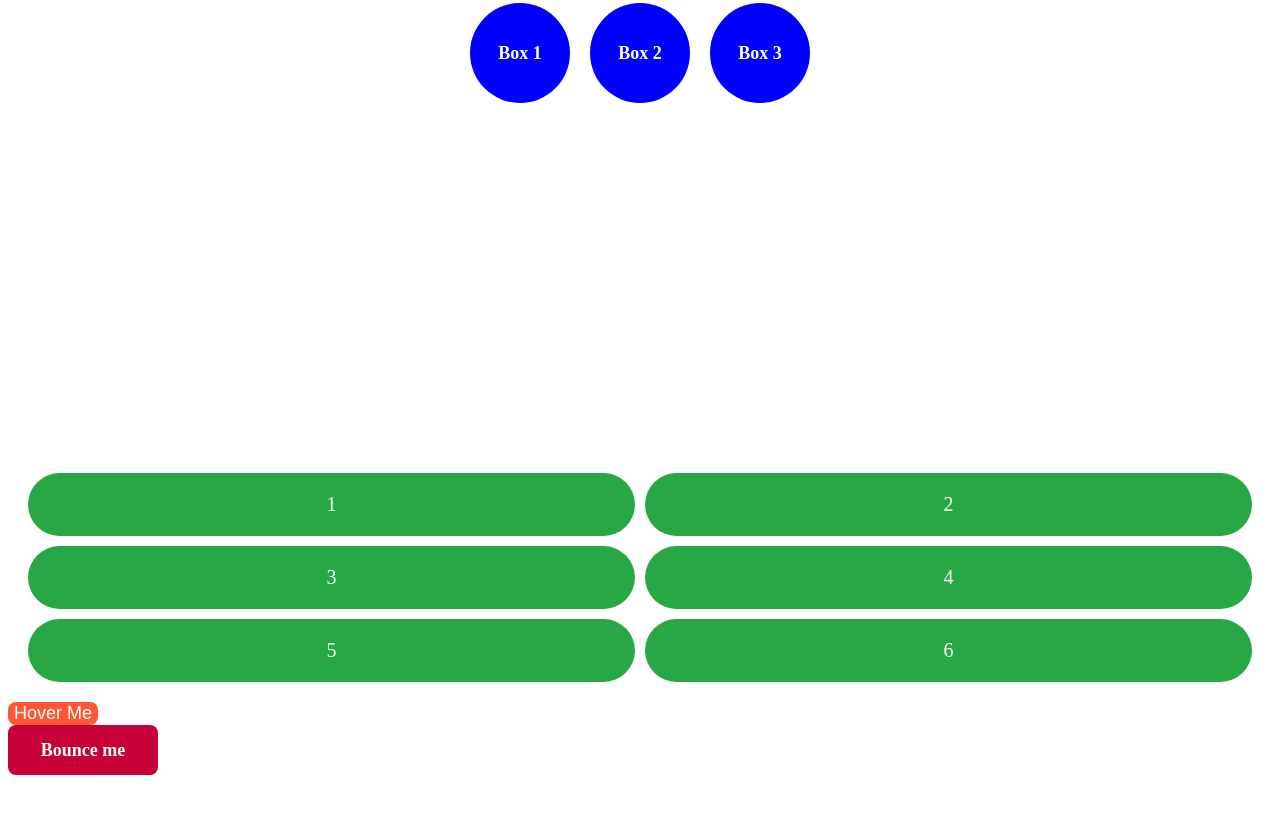
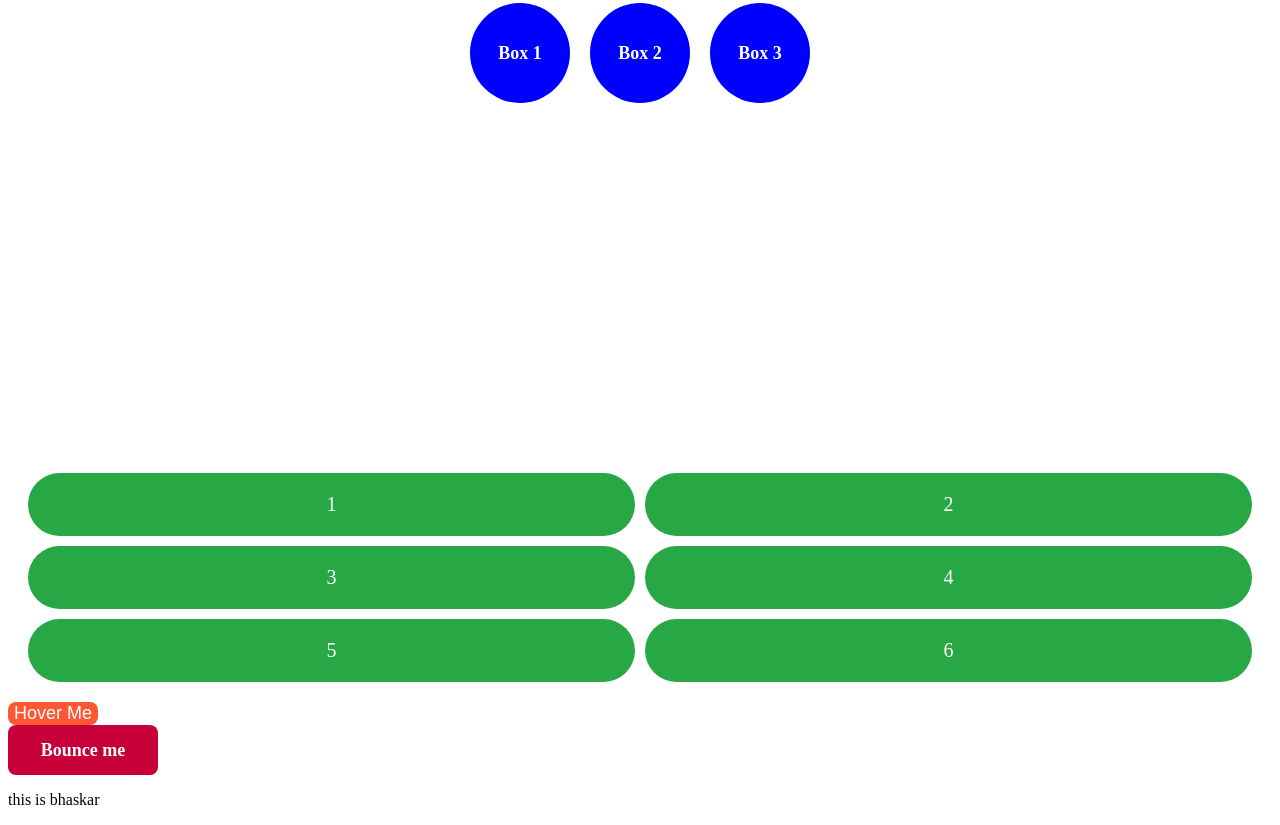
Before and after one commit to Bhaskar1001/project, a plain HTML site: page index.html in a window 1280 px wide. Shown: the part 355-1180 px from the top of the page. Before the commit the page ends 1138 px from the top, so only its background shows below. Drawn offline with Linux system fonts and the light colour scheme.

```diff
--- a/index.html
+++ b/index.html
@@ -25,6 +25,7 @@
     <button class="animated-button">Hover Me</button>
 
     <div class="bouncing-box">Bounce me</div>
+    <p>this is bhaskar</p>
 
 </body>
 </html>
```
